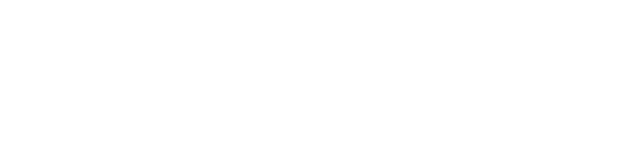
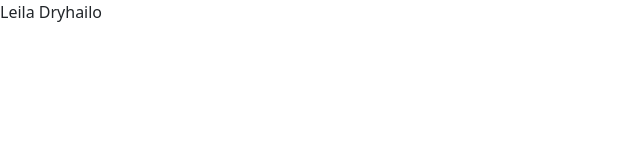
Before and after one commit to webpxl/41dvo1070-werkplekleren-1-portfolio-25-26-grdvo-LeilaDryhailoPXL, a plain HTML site: page index.html in a window 1280 px wide. Shown: the whole page, without its empty margins (0-640 px from the left). Drawn offline with nearby package versions, Linux system fonts and the light colour scheme.

Commit message:
First Commit 2de commit

```diff
--- a/index.html
+++ b/index.html
@@ -4,8 +4,9 @@
     <meta charset="UTF-8">
     <title>Title</title>
     <meta name="viewport" content="width=device-width, initial-scale=1.0"/>
+    <link href="https://cdn.jsdelivr.net/npm/bootstrap@5.3.0/dist/css/bootstrap.min.css" rel="stylesheet">
 </head>
 <body>
-
+<p>Leila Dryhailo</p>
 </body>
 </html>
```
